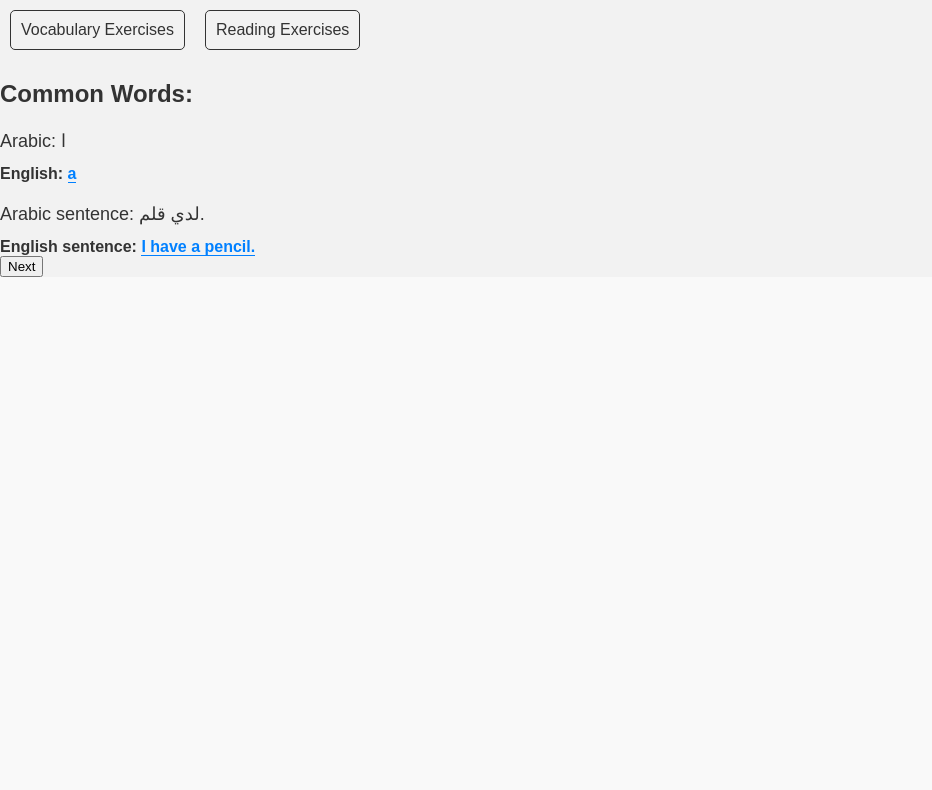
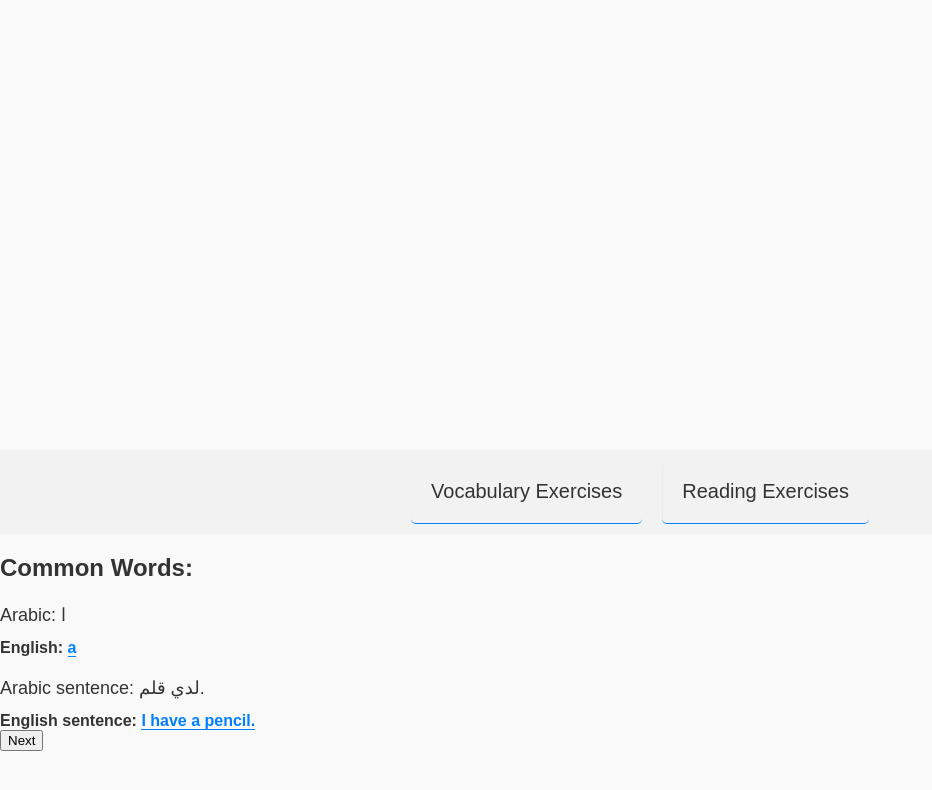
Before and after one commit to daniman123/arabic-to-english, a React (Create React App) app: page /#/vocabulary-exercise in a window 1280 px wide. Shown: the top 790 px of the page, without its empty margins (0-932 px from the left). Built offline with nearby package versions, Linux system fonts and the light colour scheme.

Commit message:
nav design

```diff
--- a/src/App.css
+++ b/src/App.css
@@ -12,16 +12,22 @@ body {
 .nav {
   background-color: #f2f2f2;
   overflow: hidden;
+  display: flex;
+  justify-content: center;
+  align-items: center;
+  margin-top: 450px;
 }
 
 .nav ul {
   list-style-type: none;
   margin: 0;
   padding: 0;
+  display: flex;
+  justify-content: center;
+  align-items: center;
 }
 
 .nav li {
-  display: inline-block;
   margin: 10px;
 }
 
@@ -29,15 +35,28 @@ body {
   display: block;
   color: #333;
   text-align: center;
-  padding: 10px;
+  padding: 20px;
   text-decoration: none;
-  border: 1px solid #333;
   border-radius: 5px;
+  position: relative;
+  overflow: hidden;
+  font-size: 20px;
 }
 
-.nav li a:hover {
-  background-color: #333;
-  color: #fff;
+.nav li a:before {
+  content: "";
+  position: absolute;
+  top: 0;
+  left: 0;
+  width: 100%;
+  height: 100%;
+  background-color: rgba(0, 0, 0, 0.1);
+  transform: translateX(-100%);
+  transition: transform 0.3s ease-in-out;
+}
+
+.nav li a:hover:before {
+  transform: translateX(0);
 }
 
 .nav .active {
@@ -45,6 +64,12 @@ body {
   color: #fff;
 }
 
+.nav .active:before {
+  background-color: rgba(255, 255, 255, 0.1);
+  transform: translateX(0);
+}
+
+/* NAV-CLICKED */
 .nav-clicked {
   background-color: #333;
   overflow: hidden;
--- a/src/App.js
+++ b/src/App.js
@@ -15,6 +15,7 @@ function App() {
   };
 
   return (
+    <div>
       <div className={clicked ? "nav-clicked" : "nav"}>
         <nav onClick={handleClick}>
           <ul>
@@ -29,7 +30,7 @@ function App() {
           </li>*/}
           </ul>
         </nav>
-
+      </div>
       <Routes>
         <Route path="/vocabulary-exercise" element={<VocabularyExercise />} />
         <Route path="/reading-exercise" element={<ReadingExercise />} />
```
Lines whose indentation alone changed are shown as unchanged.
